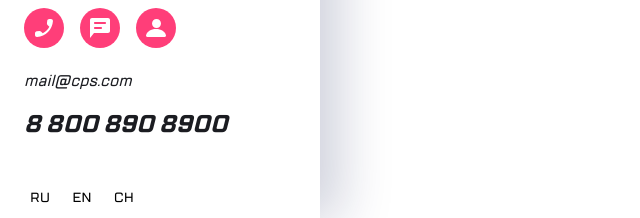
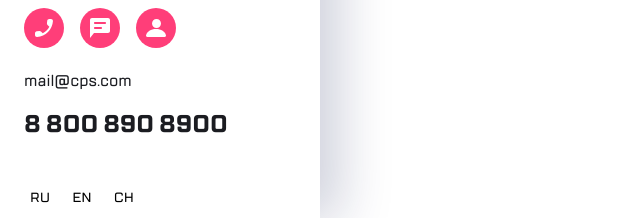
Before and after one commit to Anzhelika-S/K-1.3, a plain HTML site: page side-menu/side-menu.html in a window 1280 px wide. Shown: the part 579-797 px from the top of the page, 0-640 px from the left. Drawn offline with Linux system fonts and the light colour scheme.

Commit message:
fix address tag font-style

```diff
--- a/side-menu/side-menu.css
+++ b/side-menu/side-menu.css
@@ -177,6 +177,8 @@ html {
   display: flex;
   flex-direction: column;
   gap: 16px;
+
+  font-style: normal;
 }
 
 .footer__mail {
```
